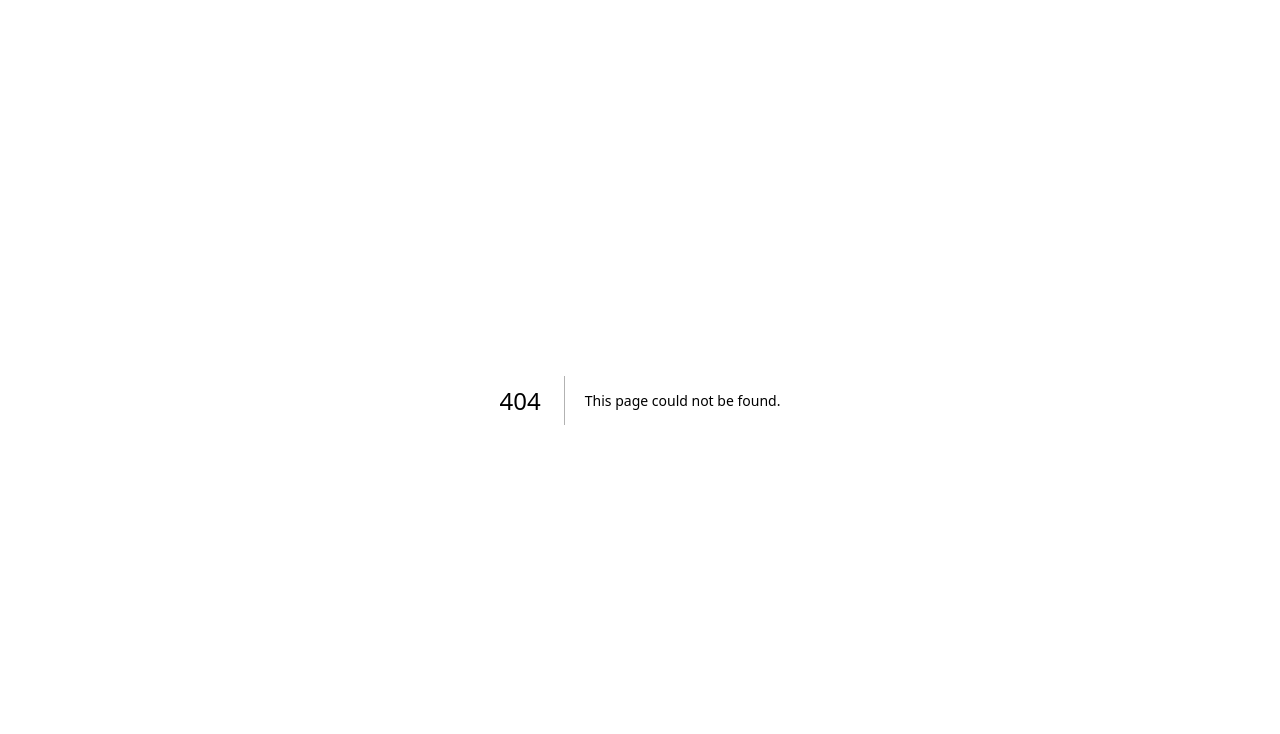
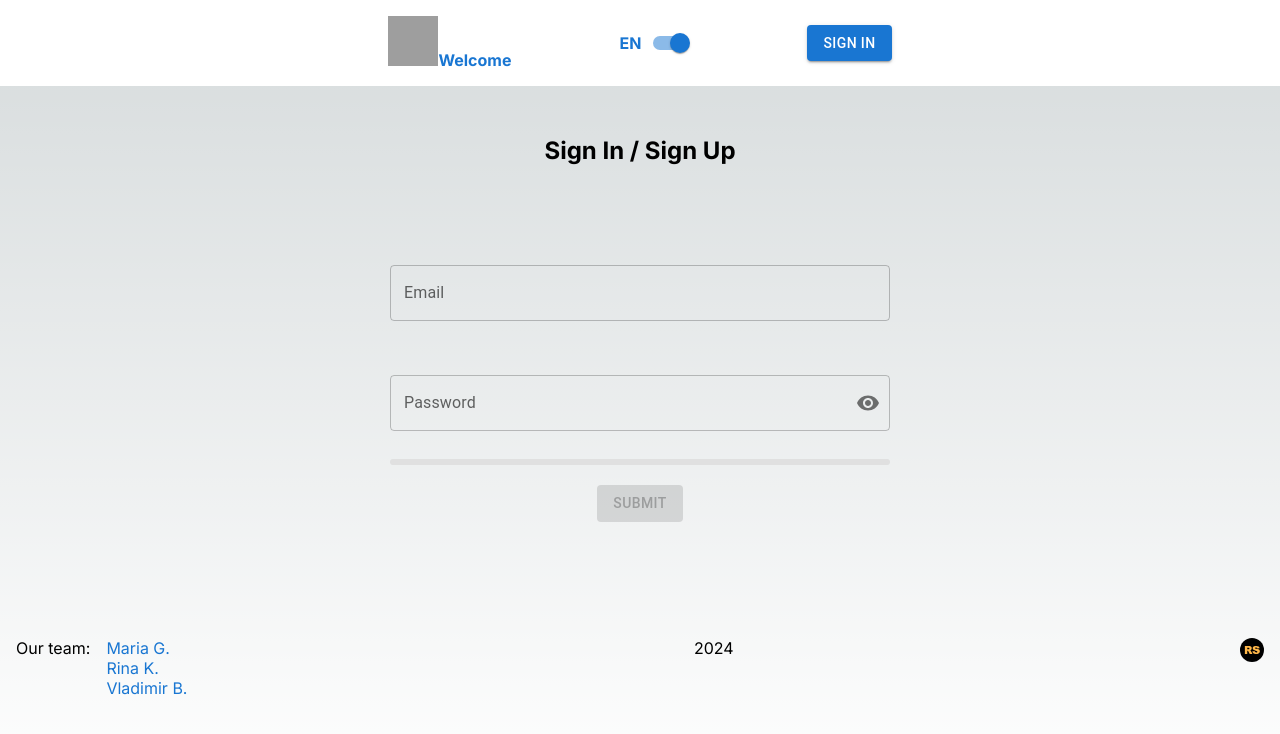
Before and after one commit to asimo-git/graphiql-app, a Next.js app: page /authentication in a window 1280 px wide. Before the commit this address had no page. Shown: the top 734 px of the page. Built offline with nearby package versions, Linux system fonts and the light colour scheme; grey boxes are pictures that could not be loaded.

Commit message:
feat: add authentication page

```diff
--- /dev/null
+++ b/app/authentication/authentication.scss
@@ -0,0 +1,6 @@
+// TODO привести в соответствие с основными стилями
+
+h2 {
+  text-align: center;
+  margin: 50px auto;
+}
--- /dev/null
+++ b/app/authentication/page.tsx
@@ -0,0 +1,17 @@
+import Header from '../components/header/Header';
+import Footer from '../components/footer/Footer';
+import AuthenticationForm from '../components/authentication-form/AuthenticationForm';
+import './authentication.scss';
+
+export default function AuthenticationPage() {
+  return (
+    <>
+      <Header />
+      <main>
+        <h2>Sign In / Sign Up</h2>
+        <AuthenticationForm />
+      </main>
+      <Footer />
+    </>
+  );
+}
--- a/app/components/authentication-form/AuthenticationForm.scss
+++ b/app/components/authentication-form/AuthenticationForm.scss
@@ -2,12 +2,14 @@
 
 .authentication-container {
   text-align: center;
+  margin: 100px auto;
 
   .field-container {
     position: relative;
     margin-bottom: 20px;
     height: 90px;
     width: 500px;
+    margin: 0px auto 20px;
   }
 
   .password-strength-container {
--- a/app/components/authentication-form/AuthenticationForm.tsx
+++ b/app/components/authentication-form/AuthenticationForm.tsx
@@ -5,6 +5,7 @@ import { getPasswordStrengthPercentage } from '../../utils/helpers';
 import './AuthenticationForm.scss';
 import { Button, IconButton, InputAdornment, TextField } from '@mui/material';
 import { Visibility, VisibilityOff } from '@mui/icons-material';
+// import { useRouter } from 'next/navigation';
 
 type FormValues = {
   email: string;
@@ -20,6 +21,7 @@ export default function AuthenticationForm(): ReactElement {
     mode: 'onChange',
   });
 
+  // const router = useRouter();
   const [showPassword, setShowPassword] = useState(false);
   const [passwordStrength, setPasswordStrength] = useState<number>(0);
 
@@ -30,7 +32,8 @@ export default function AuthenticationForm(): ReactElement {
 
   const onSubmit = async (data: FormValues) => {
     console.log(data);
-    // navigate("/");
+    // при успешном сабмите перенаправление на рест-страницу
+    // router.push('/rest')
   };
 
   return (
```
